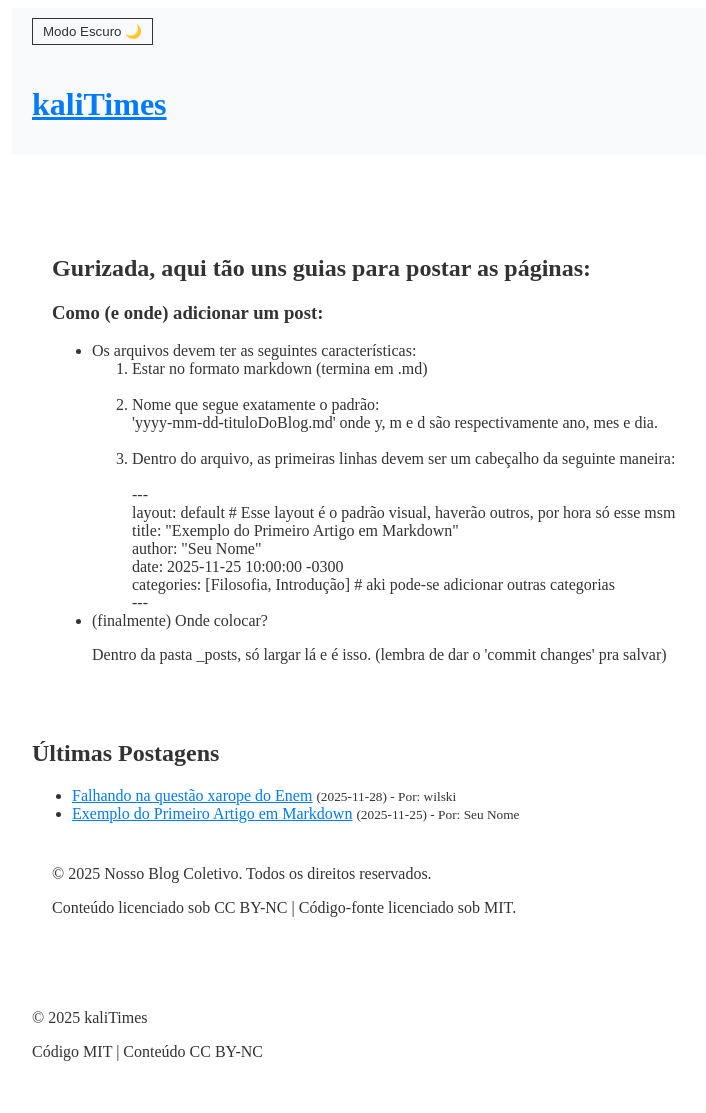
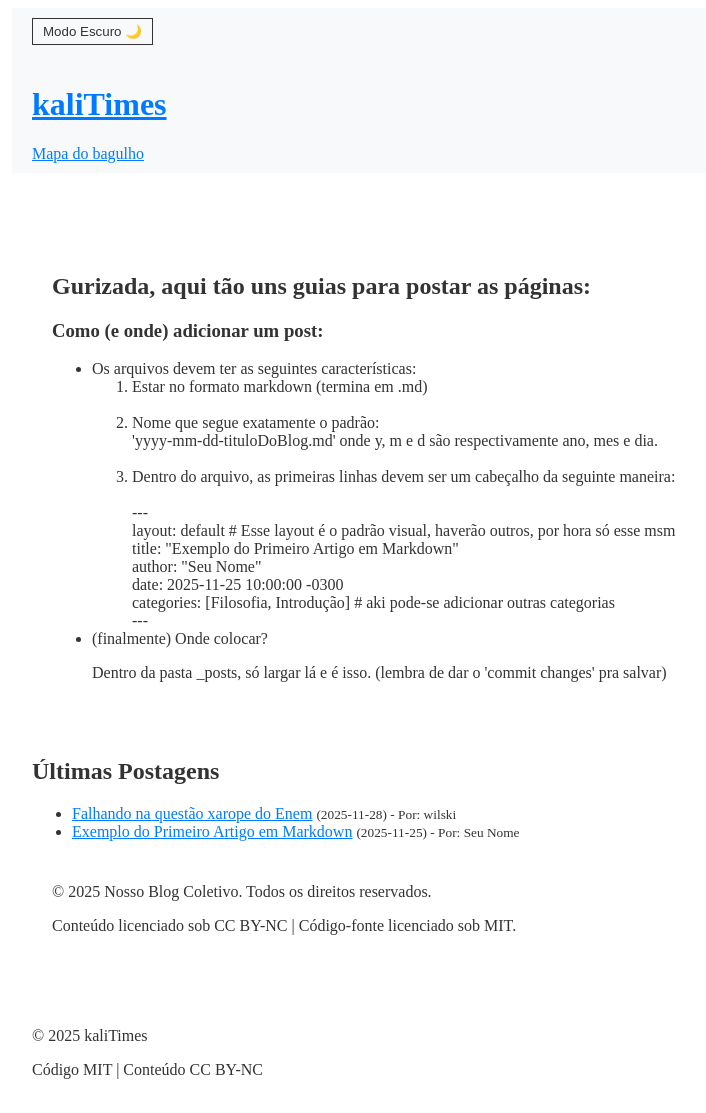
Before and after one commit to willskiufrgs-a11y/kaliTimes, a Jekyll site: the page built from index.html, in a window 1280 px wide. Shown: the whole page, without its empty margins (208-914 px from the left). Built offline with Jekyll 4.4.1, drawn with Linux system fonts in a browser that asks for light colours.

Commit message:
Update default.html

```diff
--- a/_layouts/default.html
+++ b/_layouts/default.html
@@ -15,8 +15,12 @@
 </header>
 
     <header>
+		<div class='topo'>
         <h1><a href="{{ '/' | relative_url }}">{{ site.title }}</a></h1>
-            <nav class="proximo-leitura">
+		<a href="{{ 'mapa' | relative_url }}">Mapa do bagulho</a>
+		</div>
+
+			<nav class="proximo-leitura">
     {% if page.previous %}
         <a href="{{ page.previous.url | relative_url }}">
             ← Postagem Anterior: {{ page.previous.title }}
```
